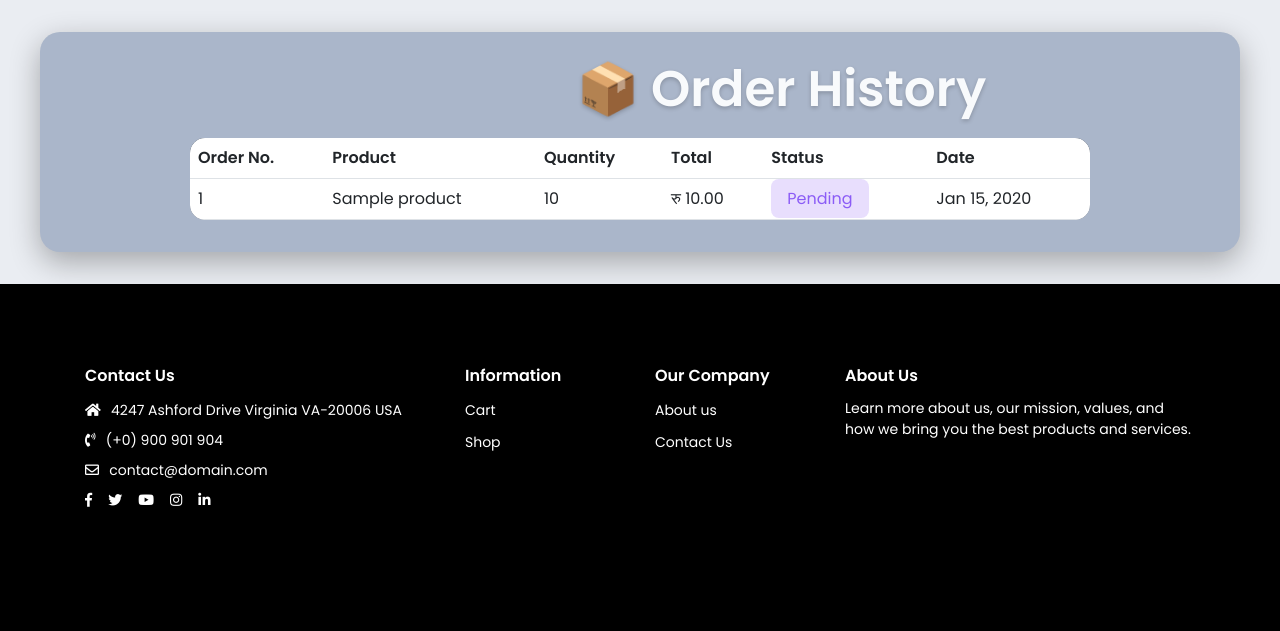
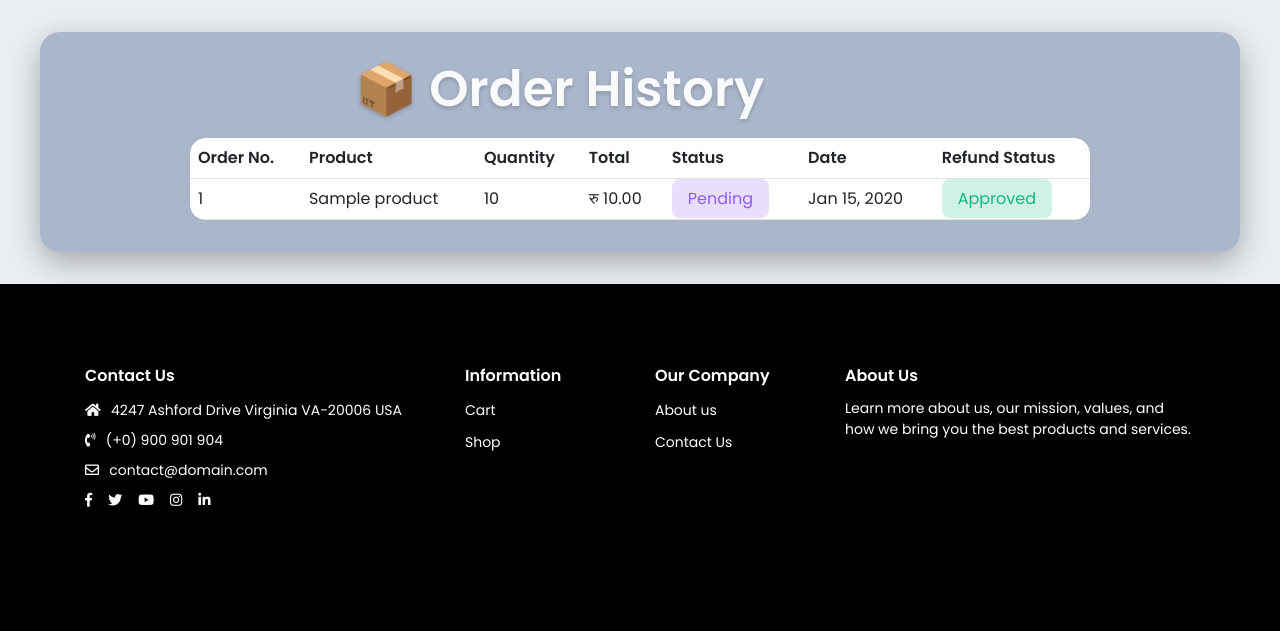
Before and after one commit to SujanSi/Ramsa_Bazar, a Django app: page /orders/ in a window 1280 px wide. Shown: the part 160-791 px from the top of the page. Run offline with Django 5.2, Linux system fonts and the light colour scheme; a user stored in the database is signed in; data comes from the database, SQL or seed files in the repository; tables that the repository leaves empty hold one stand-in row (values such as "Sample post"); some libraries are stand-ins or nearby versions.

Commit message:
refund reuqest aaded

```diff
--- a/shop/models.py
+++ b/shop/models.py
@@ -418,3 +418,28 @@ class ChatMessage(models.Model):
 
     def __str__(self):
         return f"Chat about {self.product.name} from {self.sender} to {self.receiver}"
+
+
+
+class RefundRequest(models.Model):
+    STATUS_CHOICES = (
+        ('pending', 'Pending'),
+        ('approved', 'Approved'),
+        ('rejected', 'Rejected'),
+    )
+
+    order = models.ForeignKey(Order, on_delete=models.CASCADE, related_name='refund_requests')
+    user = models.ForeignKey(settings.AUTH_USER_MODEL, on_delete=models.CASCADE, related_name='refund_requests')
+    reason = models.TextField(max_length=500, help_text="Reason for refund request")
+    status = models.CharField(max_length=20, choices=STATUS_CHOICES, default='pending', db_index=True)
+    created_at = models.DateTimeField(auto_now_add=True)
+    updated_at = models.DateTimeField(auto_now=True)
+    admin_notes = models.TextField(max_length=500, blank=True, null=True, help_text="Notes from admin on approval/rejection")
+
+    class Meta:
+        verbose_name = "Refund Request"
+        verbose_name_plural = "Refund Requests"
+        indexes = [models.Index(fields=['status', 'created_at'])]
+
+    def __str__(self):
+        return f"Refund #{self.id} for Order #{self.order.id} - {self.status}"
--- a/shop/templates/shop/order_list.html
+++ b/shop/templates/shop/order_list.html
@@ -9,6 +9,12 @@
         background: #eaedf2;
         font-family: 'Poppins', sans-serif;
     }
+        .badge-rejected {
+            background-color: #dc3545; /* Red for rejected */
+            color: white;
+            padding: 4px 8px;
+            border-radius: 12px;
+        }
 
     .order-container {
         background: #aab6ca;
@@ -132,11 +138,12 @@
             font-weight: 500;
             margin-right: 1rem;
         }
+
     }
 </style>
 
 <div class="order-container">
-    <h1 class="order-title text-center mb-4">📦 Order History</h1>
+    <h1 class="order-title mb-4">📦 Order History</h1>
 <!-- Display messages -->
             {% if messages %}
             <div class="messages">
@@ -158,6 +165,7 @@
                         <th>Total</th>
                         <th>Status</th>
                         <th>Date</th>
+                        <th>Refund Status</th>
                     </tr>
                 </thead>
                 <tbody>
@@ -176,6 +184,24 @@
                                 </span>
                             </td>
                             <td data-label="Date">{{ order.created_at|date:"M d, Y" }}</td>
+                            <td data-label="Refund Status">
+                                {% if order.refund_requests.exists %}
+                                    {% with refund=order.refund_requests.first %}
+                                        <span class="status-badge
+                                            {% if refund.status == 'pending' %}badge-pending
+                                            {% elif refund.status == 'approved' %}badge-delivered
+                                            {% elif refund.status == 'rejected' %}badge-rejected{% endif %}">
+                                            {{ refund.get_status_display }}
+                                        </span>
+                                    {% endwith %}
+                                {% else %}
+                                    {% if order.status == 'delivered' %}
+                                        <a href="{% url 'shop:request_refund' order.id %}" class="btn btn-sm btn-warning">Request Refund</a>
+                                    {% else %}
+                                        <span>-</span>
+                                    {% endif %}
+                                {% endif %}
+                            </td>
                         </tr>
                     {% endfor %}
                 </tbody>
--- a/shop/urls.py
+++ b/shop/urls.py
@@ -19,6 +19,8 @@ urlpatterns = [
     path('contact/', contact, name='contact'),
     path('about/', about, name='about'),
     path('orders/', order_list, name='order_list'),
+    path('order/<int:order_id>/refund/', request_refund, name='request_refund'),
+
     path('search/', search_view, name="search"),
 
     path('auctions/live/', auction_list, name='auction_list'),
--- a/shop/views.py
+++ b/shop/views.py
@@ -536,6 +536,24 @@ def order_list(request):
     orders = Order.objects.filter(user=request.user).order_by('-created_at')
     return render(request, 'shop/order_list.html', {'orders': orders})
 
+@login_required
+def request_refund(request, order_id):
+    order = Order.objects.get(id=order_id, user=request.user)
+    if request.method == 'POST':
+        reason = request.POST.get('reason')
+        if not RefundRequest.objects.filter(order=order).exists():
+            RefundRequest.objects.create(
+                order=order,
+                user=request.user,
+                reason=reason
+            )
+            messages.success(request, "Refund request submitted successfully!")
+        else:
+            messages.error(request, "A refund request for this order already exists.")
+        return redirect('shop:order_list')
+    return render(request, 'shop/request_refund.html', {'order': order})
+
+
 
 # View for ongoing (live) auctions
 def auction_list(request):
```
Also changed, not shown: shop/admin.py (+20 -0 lines), shop/templates/shop/request_refund.html (added, +15 -0 lines), shop/migrations/0016_refundrequest.py (added).
